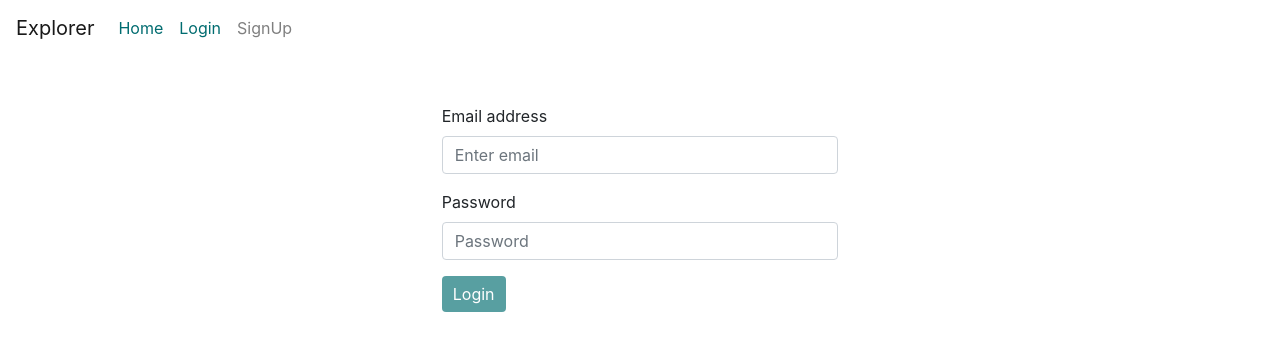
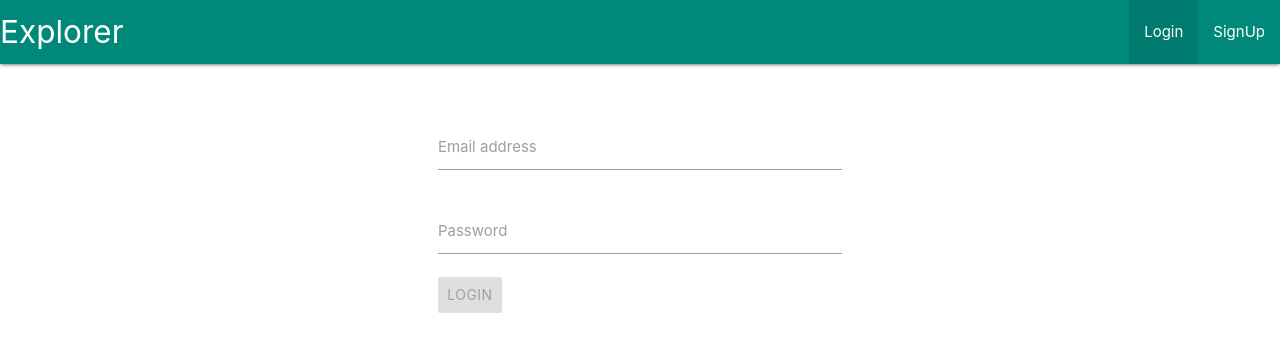
Before and after one commit to jorasmhj/mybuds, an Angular app: page / in a window 1280 px wide. Shown: the top 352 px of the page. Built offline with nearby package versions, Linux system fonts and the light colour scheme.

Commit message:
implemented material

```diff
--- a/package.json
+++ b/package.json
@@ -12,7 +12,6 @@
   },
   "private": true,
   "dependencies": {
-    "@angular/animations": "^6.0.3",
     "@angular/common": "^6.0.3",
     "@angular/compiler": "^6.0.3",
     "@angular/core": "^6.0.3",
@@ -24,9 +23,10 @@
     "bootstrap": "^4.1.3",
     "core-js": "^2.5.4",
     "express": "^4.16.4",
+    "materialize-css": "^1.0.0-rc.2",
     "rxjs": "^6.0.0",
-    "zone.js": "^0.8.26",
-    "typescript": "~2.7.2"
+    "typescript": "~2.7.2",
+    "zone.js": "^0.8.26"
   },
   "devDependencies": {
     "@angular/compiler-cli": "^6.0.3",
--- a/src/app/login/login.component.html
+++ b/src/app/login/login.component.html
@@ -1,35 +1,31 @@
 <br>
 <br>
 <div class="row">
-  <div class="col-md-4 offset-4">
-    <ng-container *ngIf="loginError">
-      <div class="text-center">
-        <span class="text-danger">{{ loginError }}</span>
-      </div>
-    </ng-container>
+  <div class="col s12 m4 offset-m4">
+    <div class="row">
       <form #form="ngForm" (ngSubmit)="form.valid && login(form)">
-      <div class="form-group">
+        <div class="input-field col s12">
+          <input type="text" id="email" name="email" aria-describedby="emailHelp" #email="ngModel" [(ngModel)]="user.email"
+            required email>
           <label for="email">Email address</label>
-        <input type="text" class="form-control" name="email" aria-describedby="emailHelp" placeholder="Enter email"
-          #email="ngModel" [(ngModel)]="user.email" required email>
           <ng-container *ngIf="email.invalid && (email.dirty || email.touched)">
-          <small *ngIf="email.errors?.required" class="form-text text-danger">Email
-            Required.</small>
-          <small *ngIf="email.errors?.pattern && email.touched" class="form-text text-danger">Must be email.</small>
-        </ng-container>
-
-      </div>
-      <div class="form-group">
-        <label for="password">Password</label>
-        <input type="{{ showPassword }}" class="form-control" id="password" placeholder="Password" name="password"
-          #password="ngModel" [(ngModel)]="user.password" required minlength="5">
-        <ng-container *ngIf="password.invalid && (password.dirty || password.touched)">
-          <small *ngIf="password.errors?.required" class="form-text text-danger">Password
-            Required.</small>
-          <small *ngIf="password.errors?.minlength && password.touched" class="form-text text-danger">Password
-            must be atleast 5 character long.</small>
+            <span *ngIf="email.errors?.required" class="red-text text-darken-1 helper-text">Email
+              Required.</span>
+            <span *ngIf="email.errors?.pattern && email.touched" class="red-text text-darken-1 helper-text">Must be
+              email.</span>
           </ng-container>
         </div>
+        <div class="input-field col s12">
+          <input type="{{ showPassword }}" id="password" name="password" #password="ngModel" [(ngModel)]="user.password"
+            required minlength="5">
+          <label for="autocomplete-input">Password</label>
+          <ng-container *ngIf="password.invalid && (password.dirty || password.touched)">
+            <span *ngIf="password.errors?.required" class="red-text text-darken-1 helper-text">Password
+              Required.</span>
+            <span *ngIf="password.errors?.minlength && password.touched" class="red-text text-darken-1 helper-text">Password
+              must be atleast 5 character long.</span>
+          </ng-container>
+          <div class="input-field">
             <button type="submit" class="btn btn-primary myColor" [disabled]="form.invalid || submit">
               <span *ngIf="!submit else loading">Login</span>
               <ng-template #loading>
@@ -41,6 +37,9 @@
                 </div>
               </ng-template>
             </button>
+          </div>
+        </div>
       </form>
     </div>
   </div>
+</div>
--- a/src/app/navbar/navbar.component.html
+++ b/src/app/navbar/navbar.component.html
@@ -1,4 +1,4 @@
-<nav class="navbar navbar-expand-lg navbar-light bg-light bg-transparent">
+<!-- <nav class="navbar navbar-expand-lg navbar-light bg-light bg-transparent">
   <a class="navbar-brand" routerLink="">Explorer</a>
   <button class="navbar-toggler" type="button" data-toggle="collapse" data-target="#navbarNavDropdown" aria-controls="navbarNavDropdown"
     aria-expanded="false" aria-label="Toggle navigation">
@@ -29,4 +29,29 @@
       </li>
     </ul>
   </div>
+</nav> -->
+
+<nav class="teal darken-1">
+  <div class="nav-wrapper">
+    <a routerLink="" class="brand-logo">Explorer</a>
+    <a href="#" data-target="mobile-demo" class="sidenav-trigger"><i class="material-icons">menu</i></a>
+    <ul class="right hide-on-med-and-down">
+      <ng-container *ngIf="!userService.isLoggedIn()">
+        <li routerLinkActive="active"><a [routerLink]="['/']">Login</a></li>
+        <li routerLinkActive="active"><a [routerLink]="['signup']">SignUp</a></li>
+      </ng-container>
+      <!-- Dropdown Trigger -->
+      <li *ngIf="userService.isLoggedIn()"><a class="dropdown-trigger" data-target="dropdown1">
+          {{ userService.user?.name | titlecase }}<i class="material-icons right">arrow_drop_down</i></a>
+        <ul id="dropdown1" class="dropdown-content">
+          <li><a href="#!">Profile</a></li>
+          <li><a (click)="logout()">Logout</a></li>
+        </ul>
+      </li>
+    </ul>
+  </div>
 </nav>
+<ul class="sidenav" id="mobile-demo" *ngIf="userService.isLoggedIn()">
+  <li><a href="#!">Profile</a></li>
+  <li><a (click)="logout()">Logout</a></li>
+</ul>
--- a/src/app/signup/signup.component.ts
+++ b/src/app/signup/signup.component.ts
@@ -1,15 +1,18 @@
-import { Component, OnInit } from '@angular/core';
+import { Component, OnInit, HostBinding } from '@angular/core';
 import { User } from '../model/user';
 import { UserService } from '../services/user.service';
 import { Router } from '@angular/router';
 import { Title } from '@angular/platform-browser';
+import { moveIn, fallIn } from '../animation';
 
 @Component({
   selector: 'app-signup',
   templateUrl: './signup.component.html',
-  styleUrls: ['./signup.component.css']
+  styleUrls: ['./signup.component.css'],
+  animations: [moveIn()]
 })
 export class SignupComponent implements OnInit {
+  @HostBinding('@moveIn')
   user: User = new User();
   conformPassword: string;
 
--- /dev/null
+++ b/src/assets/main.js
@@ -0,0 +1,6 @@
+$(document).ready(function() {
+  $('.dropdown-trigger').dropdown({
+    coverTrigger: false
+  });
+  $('.sidenav').sidenav();
+});
--- a/src/index.html
+++ b/src/index.html
@@ -10,8 +10,13 @@
   <link rel="icon" type="image/x-icon" href="favicon.ico">
   <script src="https://code.jquery.com/jquery-3.3.1.slim.min.js" integrity="sha256-3edrmyuQ0w65f8gfBsqowzjJe2iM6n0nKciPUp8y+7E="
     crossorigin="anonymous"></script>
-  <script src="https://stackpath.bootstrapcdn.com/bootstrap/4.1.3/js/bootstrap.min.js" integrity="sha384-ChfqqxuZUCnJSK3+MXmPNIyE6ZbWh2IMqE241rYiqJxyMiZ6OW/JmZQ5stwEULTy"
-    crossorigin="anonymous"></script>
+  <!-- Compiled and minified CSS -->
+  <link rel="stylesheet" href="https://cdnjs.cloudflare.com/ajax/libs/materialize/1.0.0/css/materialize.min.css">
+
+  <!-- Compiled and minified JavaScript -->
+  <script src="https://cdnjs.cloudflare.com/ajax/libs/materialize/1.0.0/js/materialize.min.js"></script>
+  <script src="assets/main.js"></script>
+  <link href="https://fonts.googleapis.com/icon?family=Material+Icons" rel="stylesheet">
 </head>
 
 <body>
--- a/src/styles.css
+++ b/src/styles.css
@@ -1,9 +1,9 @@
 /* You can add global styles to this file, and also import other style files */
-@import '~bootstrap/dist/css/bootstrap.min.css';
 @import 'assets/css/loader.css';
 
 input.ng-touched.ng-invalid {
-  border: 2px solid rgb(228, 34, 73) !important;
+  border-bottom: 1px solid rgb(228, 34, 73) !important;
+  box-shadow: 0 1px 0 0 rgb(228, 34, 73);
 }
 
 .row {
@@ -15,12 +15,12 @@ body {
 }
 
 input.ng-valid.ng-touched {
-  border: 2px solid rgb(0, 108, 112);
+  /* border: 2px solid rgb(0, 108, 112); */
 }
 
 .form-control:focus {
   box-shadow: none;
-  border: 2px solid rgb(0, 108, 112);
+  /* border: 2px solid rgb(0, 108, 112); */
 }
 
 input[type='text'] {
```
Also changed, not shown: 1 other file (tests, documents, lock files or other folders). Lines whose indentation alone changed are shown as unchanged.
